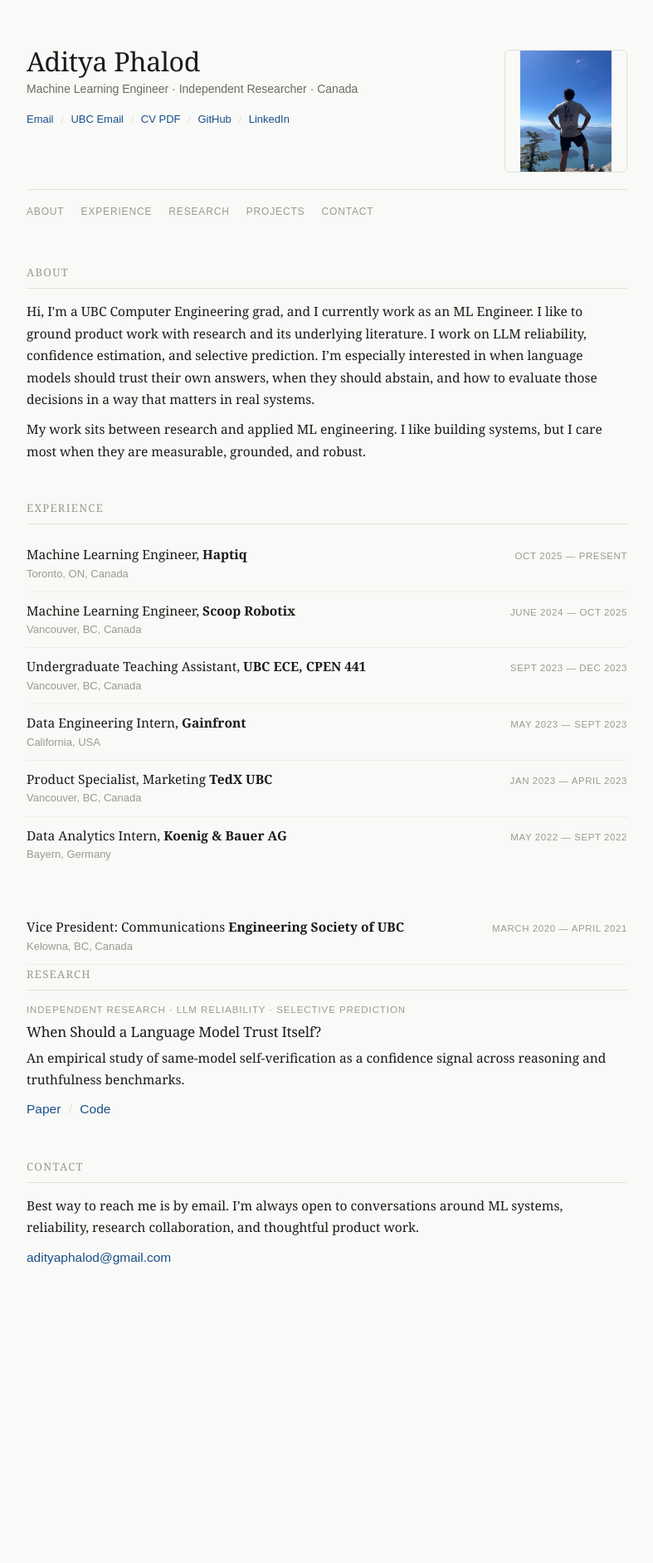
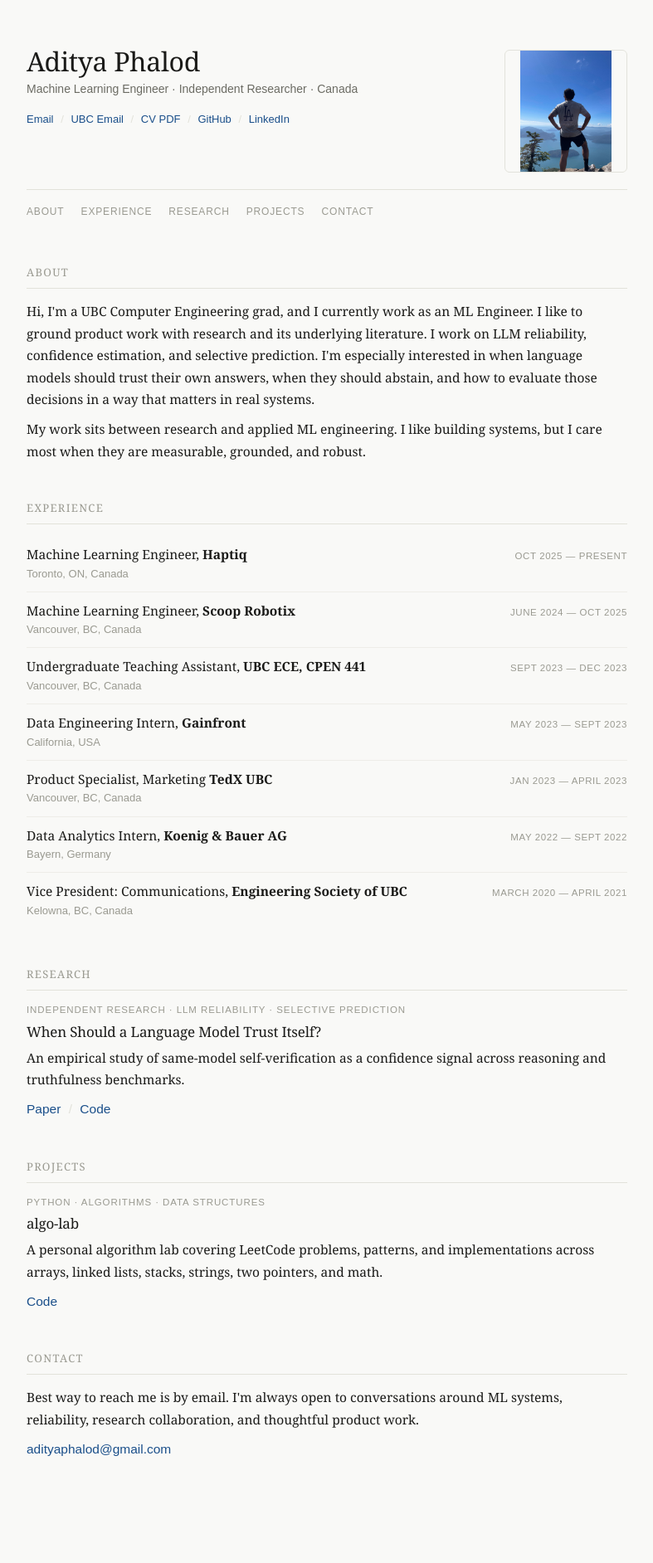
Before and after one commit to phalod-aditya/phalod-aditya.github.io, a Jekyll site: the page docs/index.html, which Jekyll copies as it is, in a window 1280 px wide. Shown: the whole page at 83% size, without its empty margins (246-1033 px from the left). Built offline with Jekyll 4.4.1, drawn with Linux system fonts in a browser that asks for light colours; before the commit the page ends 1653 px from its top, so only the background shows below that.

Commit message:
Refactor HTML content and add projects section

```diff
--- a/docs/index.html
+++ b/docs/index.html
@@ -61,11 +61,9 @@
           <div class="section-card">
             <p>
               Hi, I'm a UBC Computer Engineering grad, and I currently work as an ML Engineer.
-
               I like to ground product work with research and its underlying literature.
-
               I work on LLM reliability, confidence estimation, and selective prediction.
-              I’m especially interested in when language models should trust their own
+              I'm especially interested in when language models should trust their own
               answers, when they should abstain, and how to evaluate those decisions in a
               way that matters in real systems.
             </p>
@@ -115,7 +113,7 @@
               <div class="submeta">California, USA</div>
             </article>
 
-             <article class="entry-card">
+            <article class="entry-card">
               <div class="entry-top">
                 <h3>Product Specialist, Marketing <span>TedX UBC</span></h3>
                 <div class="meta">Jan 2023 — April 2023</div>
@@ -130,16 +128,16 @@
               </div>
               <div class="submeta">Bayern, Germany</div>
             </article>
-          </div>
-        </section>
 
-          <article class="entry-card">
+            <article class="entry-card">
               <div class="entry-top">
-                <h3>Vice President: Communications <span>Engineering Society of UBC</span></h3>
+                <h3>Vice President: Communications, <span>Engineering Society of UBC</span></h3>
                 <div class="meta">March 2020 — April 2021</div>
               </div>
               <div class="submeta">Kelowna, BC, Canada</div>
             </article>
+          </div>
+        </section>
 
         <section id="research" class="section">
           <div class="section-heading">
@@ -175,6 +173,34 @@
           </div>
         </section>
 
+        <section id="projects" class="section">
+          <div class="section-heading">
+            <h2>Projects</h2>
+          </div>
+
+          <div class="stack">
+            <article class="entry-card research-card">
+              <div class="project-kicker">
+                Python · algorithms · data structures
+              </div>
+              <h3>algo-lab</h3>
+              <p>
+                A personal algorithm lab covering LeetCode problems, patterns,
+                and implementations across arrays, linked lists, stacks, strings,
+                two pointers, and math.
+              </p>
+              <p class="project-links">
+                <a
+                  href="https://github.com/phalod-aditya/algo-lab"
+                  target="_blank"
+                  rel="noreferrer"
+                  >Code</a
+                >
+              </p>
+            </article>
+          </div>
+        </section>
+
         <section id="contact" class="section">
           <div class="section-heading">
             <h2>Contact</h2>
@@ -182,7 +208,7 @@
 
           <div class="section-card">
             <p>
-              Best way to reach me is by email. I’m always open to conversations around
+              Best way to reach me is by email. I'm always open to conversations around
               ML systems, reliability, research collaboration, and thoughtful product work.
             </p>
             <p class="contact-line">
```
